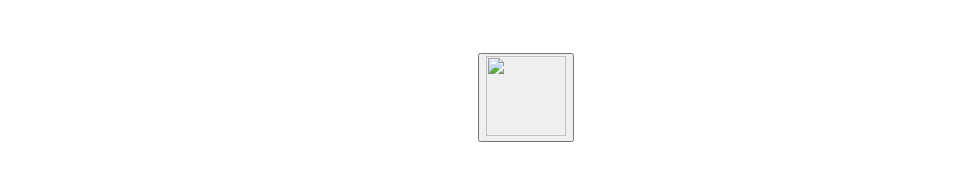
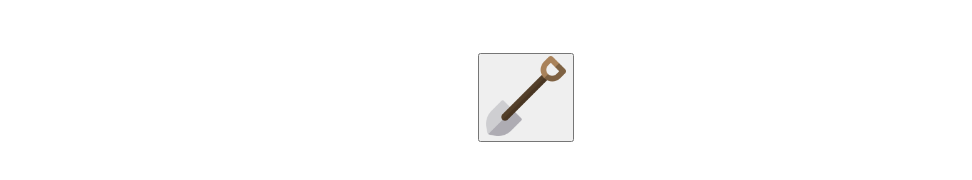
Before and after one commit to bbenedek/csillagkapu, a plain HTML site: page index.html in a window 1280 px wide. Shown: the part 494-674 px from the top of the page, without its empty margins (153-1125 px from the left). Drawn offline with Linux system fonts and the light colour scheme; the site is published under a folder, as on GitHub Pages, so addresses that start at the root find nothing.

Commit message:
mergesen

```diff
--- a/index.html
+++ b/index.html
@@ -14,7 +14,7 @@
             <div id="planePartsInfo"></div>
             <div class="dig-container">
                 <button class="dig">
-                    <img class="icon" src="/Assets/shovel.png" />
+                    <img class="icon" src="./Assets/shovel.png" />
                 </button>
             </div>
         </div>
```
